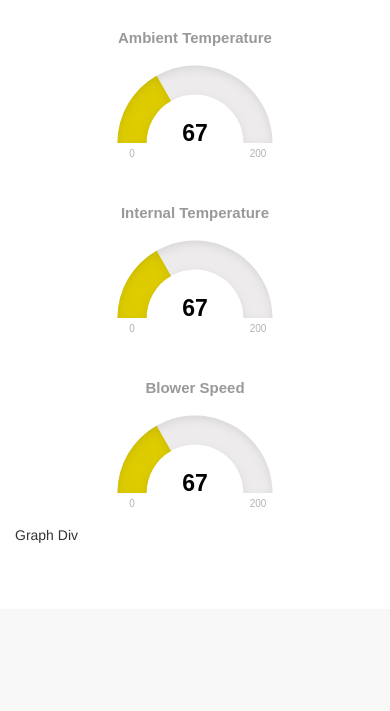
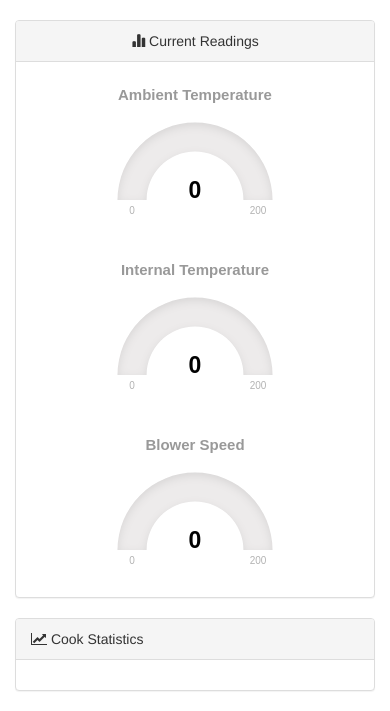
Before and after one commit to dwebbAU/smoker, a Django app: page / in a window 390 px wide. Shown: the part 235-946 px from the top of the page. Before the commit the page ends 778 px from the top, so only its background shows below. Run offline with Django 3.2, Linux system fonts and the light colour scheme; a user stored in the database is signed in; data comes from the database, SQL or seed files in the repository; both versions use the stored data as it was after the commit; some libraries are stand-ins or nearby versions.

Commit message:
Added CookStats and some panels

```diff
--- a/smokerweb/templates/base.html
+++ b/smokerweb/templates/base.html
@@ -12,7 +12,11 @@
   <script src="https://ajax.googleapis.com/ajax/libs/jquery/1.12.0/jquery.min.js"></script>
   <script src="http://maxcdn.bootstrapcdn.com/bootstrap/3.3.6/js/bootstrap.min.js"></script>
   <script src="{% static 'smokerweb/js/justgage.js' %}"></script>
-    <script src="{% static 'smokerweb/js/raphael-2.1.4.min.js' %}"></script>
+  <script src="{% static 'smokerweb/js/raphael-2.1.4.min.js' %}"></script>
+  <link rel="stylesheet" href="https://maxcdn.bootstrapcdn.com/font-awesome/4.5.0/css/font-awesome.min.css">
+  <script src="//cdnjs.cloudflare.com/ajax/libs/morris.js/0.5.1/morris.min.js"></script>
+  <link rel="stylesheet" href="//cdnjs.cloudflare.com/ajax/libs/morris.js/0.5.1/morris.css">
+
 
   <meta name="viewport" content="width=device-width, initial-scale=1">
 
--- a/smokerweb/templates/smokerweb/cookdashboard.html
+++ b/smokerweb/templates/smokerweb/cookdashboard.html
@@ -6,28 +6,34 @@
 
       <div class="row">
           <div class="col-sm-2 col-sm-push-10" style="text-align: center">
-            <div class="" id="tempAmbient">
-
-            </div>
-            <br>
-            <div class="" id="tempInternal">
-
-            </div>
-            <br>
-            <div class="" id="speedFan">
-
-            </div>
+              <div class="panel panel-default">
+                  <div class="panel-heading"><span class="glyphicon glyphicon-stats"></span> Current Readings</div>
+                  <div class="panel-body">
+                      <div class="" id="tempAmbient"></div>
+                      <br>
+                      <div class="" id="tempInternal"></div>
+                      <br>
+                      <div class="" id="speedFan"></div>
+                  </div>
+              </div>
 
 
+          </div>
 
-      </div>
+          <div class="col-sm-8">
 
-            <div class="col-sm-8">Graph Div</div>
+              <div class="panel panel-default">
+                  <div class="panel-heading"><i class="fa fa-line-chart"></i> Cook Statistics </div>
+                      <div class="panel-body">
+                          <div id="cookStatistics"></div>
+                      </div>
 
+              </div>
 
+          </div>
 
     </div>
-        </div>
+    </div>
 
 
 
@@ -35,7 +41,7 @@
 $( document ).ready(function() {
     var tempAmbientGuage = new JustGage({
         id: "tempAmbient",
-        value: 67,
+        value: 0,
         min: 0,
         max: 200,
         title: "Ambient Temperature"
@@ -43,7 +49,7 @@ $( document ).ready(function() {
 
     var tempInternalGuage = new JustGage({
         id: "tempInternal",
-        value: 67,
+        value: 0,
         min: 0,
         max: 200,
         title: "Internal Temperature"
@@ -51,11 +57,30 @@ $( document ).ready(function() {
 
     var speedFanGuage = new JustGage({
         id: "speedFan",
-        value: 67,
+        value: 0,
         min: 0,
         max: 200,
         title: "Blower Speed"
     });
+
+    var cookStatistics = new Morris.Line({
+  // ID of the element in which to draw the chart.
+  element: 'cookStatistics',
+  // Chart data records -- each entry in this array corresponds to a point on
+  // the chart.
+  data: [
+
+  ],
+  // The name of the data record attribute that contains x-values.
+  xkey: 'tempAmbient',
+  // A list of names of data record attributes that contain y-values.
+  ykeys: ['id'],
+  // Labels for the ykeys -- will be displayed when you hover over the
+  // chart.
+  labels: ['tempAmbient']
+});
+
+
 
 
 
@@ -65,6 +90,7 @@ $( document ).ready(function() {
             tempAmbientGuage.refresh(data[data.length - 1].tempAmbient,200);
             tempInternalGuage.refresh(data[data.length - 1].tempInternal,200);
             speedFanGuage.refresh(data[data.length - 1].speedFan,200);
+            cookStatistics.setData(data);
         })
 
     }, 5000);
```
Also changed, not shown: db.sqlite3.
